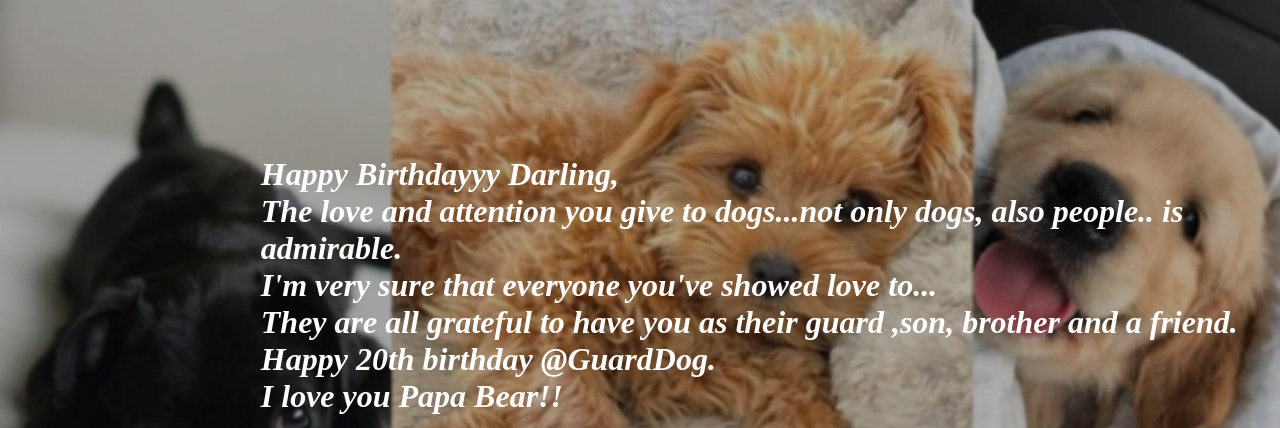
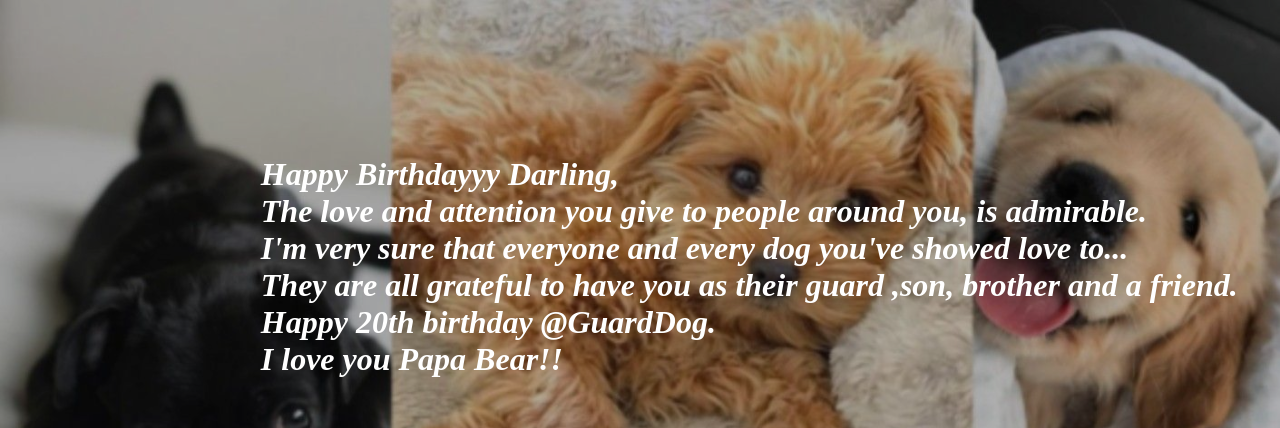
Before and after one commit to Group-A-1/card.html, a plain HTML site: page clickme.html in a window 1280 px wide. Shown: the top 428 px of the page. Drawn offline with Linux system fonts and the light colour scheme.

Commit message:
Update clickme.html

```diff
--- a/clickme.html
+++ b/clickme.html
@@ -9,8 +9,8 @@
 <body>
 
 <div class="content">
-        <h1> Happy Birthdayyy Darling,<br>The love and attention you give to  dogs...not only dogs, also people.. is admirable.<br>
-            I'm very sure that everyone you've showed love to...<br>They are all grateful to have you as their guard ,son, brother and a friend.<br>Happy 20th birthday @GuardDog. <br>I love you Papa Bear!!</h1>
+        <h1> Happy Birthdayyy Darling,<br>The love and attention you give to people around you,  is admirable.<br>
+            I'm very sure that everyone and every dog you've showed love to...<br>They are all grateful to have you as their guard ,son, brother and a friend.<br>Happy 20th birthday @GuardDog. <br>I love you Papa Bear!!</h1>
 
    </div>   <br>
     <div class="button">
```
